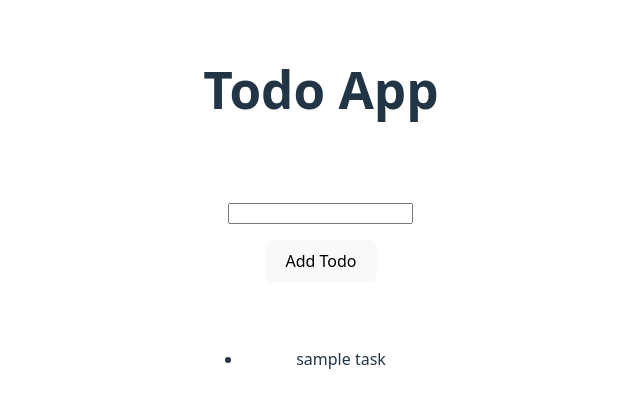
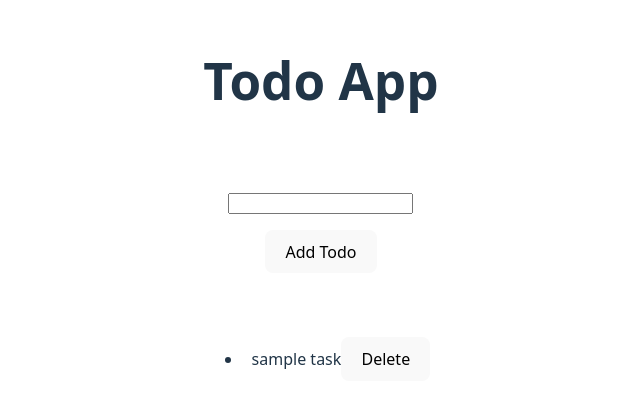
Before and after one commit to Noumansharif27/React, a React (Vite) app in the folder TodoApp/: page / in a window 1280 px wide. Shown: the part 193-600 px from the top of the page, without its empty margins (319-959 px from the left). Built offline with nearby package versions, Linux system fonts and the light colour scheme.

Commit message:
added delete functionality for individual eement

```diff
--- a/TodoApp/src/Todo.jsx
+++ b/TodoApp/src/Todo.jsx
@@ -6,12 +6,18 @@ export default function Todo() {
   let [newTodo, setNewTodo] = useState([""]);
 
   let addNewTodo = () => {
-    setTodos([...todos, { task: newTodo, id: uuidv4() }]);
+    setTodos((prevTodo) => {
+      return [...prevTodo, { task: newTodo, id: uuidv4() }];
+    });
     setNewTodo([""]);
   };
 
   let updateNewTodo = (event) => {
     setNewTodo(event.target.value);
+  };
+
+  let deleteTodo = (id) => {
+    setTodos(todos.filter((todo) => todo.id != id));
   };
 
   return (
@@ -30,7 +36,16 @@ export default function Todo() {
       <br />
       <ul>
         {todos.map((todo) => (
-          <li key={todo.id}>{todo.task}</li>
+          <li key={todo.id}>
+            <span>{todo.task}</span>
+            <button
+              onClick={() => {
+                deleteTodo(todo.id);
+              }}
+            >
+              Delete
+            </button>
+          </li>
         ))}
       </ul>
     </>
```
